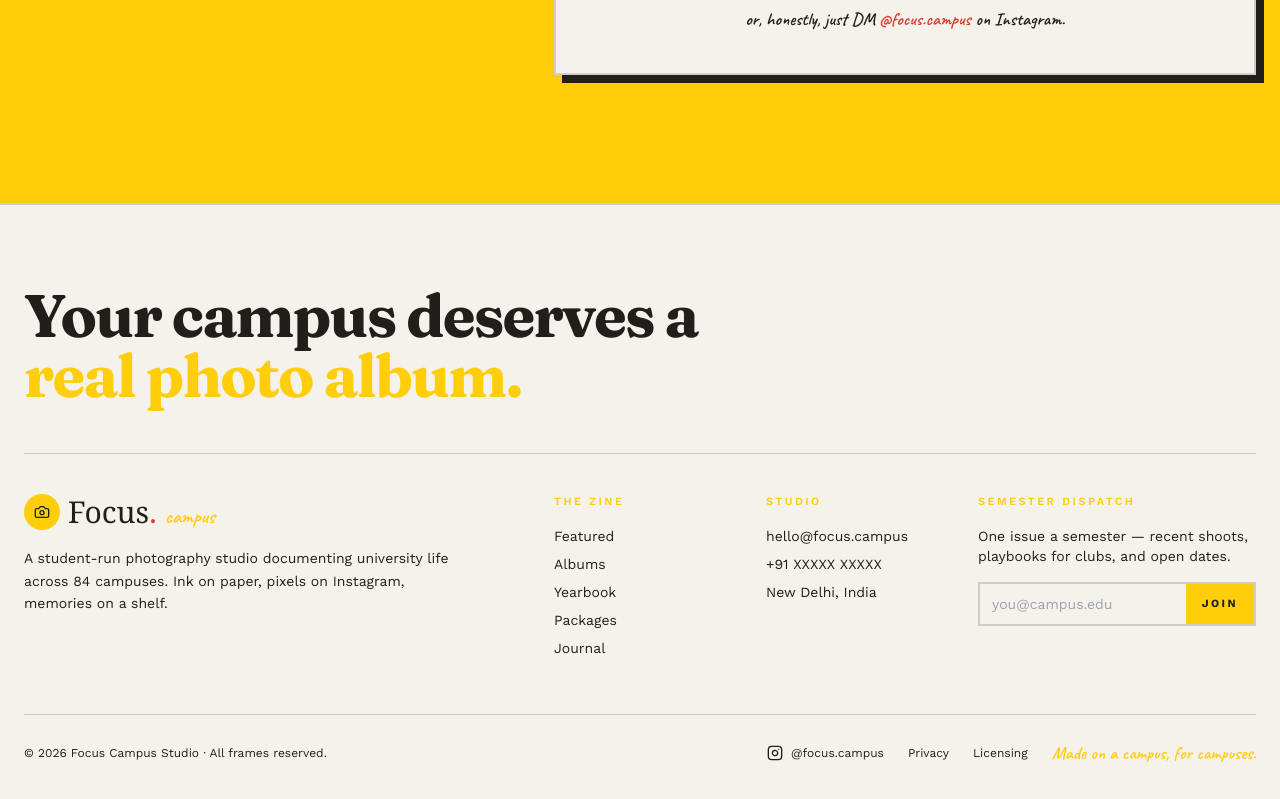
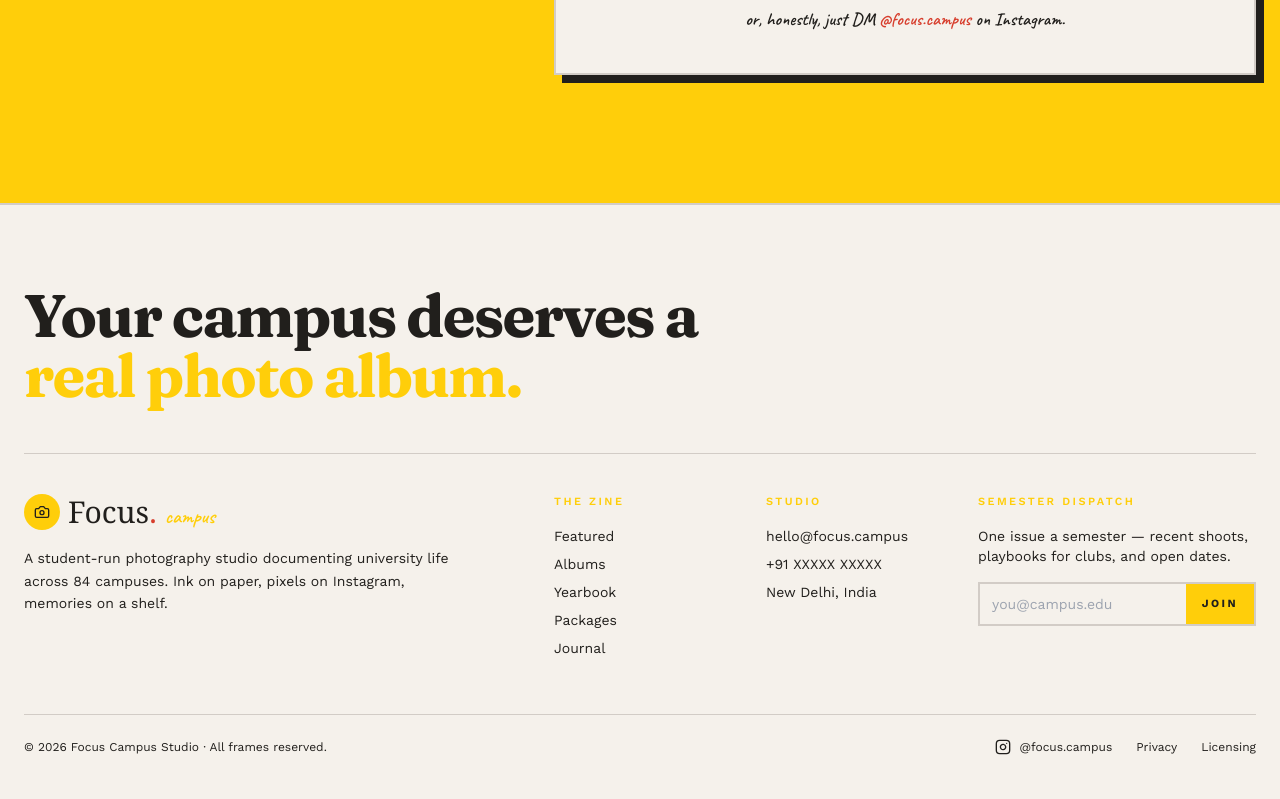
Before and after one commit to MNSBaanu/Focus_Campus, a React (Vite) app: page / in a window 1280 px wide. Shown: the part 9502-10301 px from the top of the page. Built offline with nearby package versions, Linux system fonts and the light colour scheme; the HTML template or start-up script is replaced by a standard one.

Commit message:
Changes
Co-authored-by: MNSBaanu <155656483+MNSBaanu@users.noreply.github.com>

```diff
--- a/src/components/focus/Footer.tsx
+++ b/src/components/focus/Footer.tsx
@@ -75,7 +75,7 @@ const Footer = () => {
             </a>
             <a href="#" className="hover:text-highlight">Privacy</a>
             <a href="#" className="hover:text-highlight">Licensing</a>
-            <span className="hand text-lg text-highlight">Made on a campus, for campuses.</span>
+
           </div>
         </div>
       </div>
```
